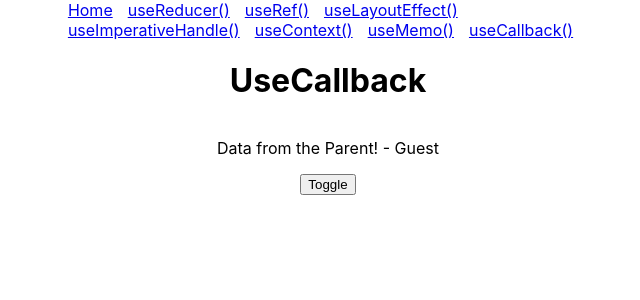
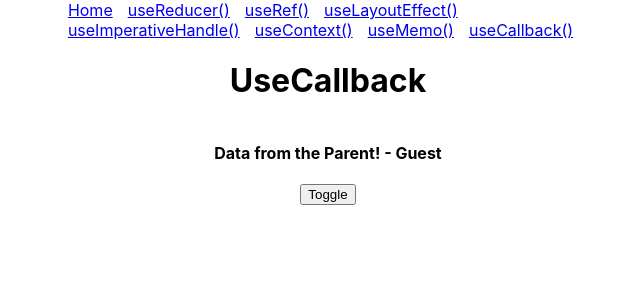
Before and after one commit to HristoYonkov/React-Exercises, a React (Create React App) app in the folder client/: page /useCallback in a window 1280 px wide. Shown: the top 300 px of the page, without its empty margins (312-952 px from the left). Built offline with nearby package versions, Linux system fonts and the light colour scheme.

Commit message:
Update Child.js

```diff
--- a/client/src/components/Child/Child.js
+++ b/client/src/components/Child/Child.js
@@ -5,7 +5,7 @@ function Child({ returnComment }) {
         console.log('Function was Invoked!');
     }, [returnComment])
 
-    return <p>{returnComment(' - Guest')}</p>
+    return <h4>{returnComment(' - Guest')}</h4>
 }
 
 export default Child
```
